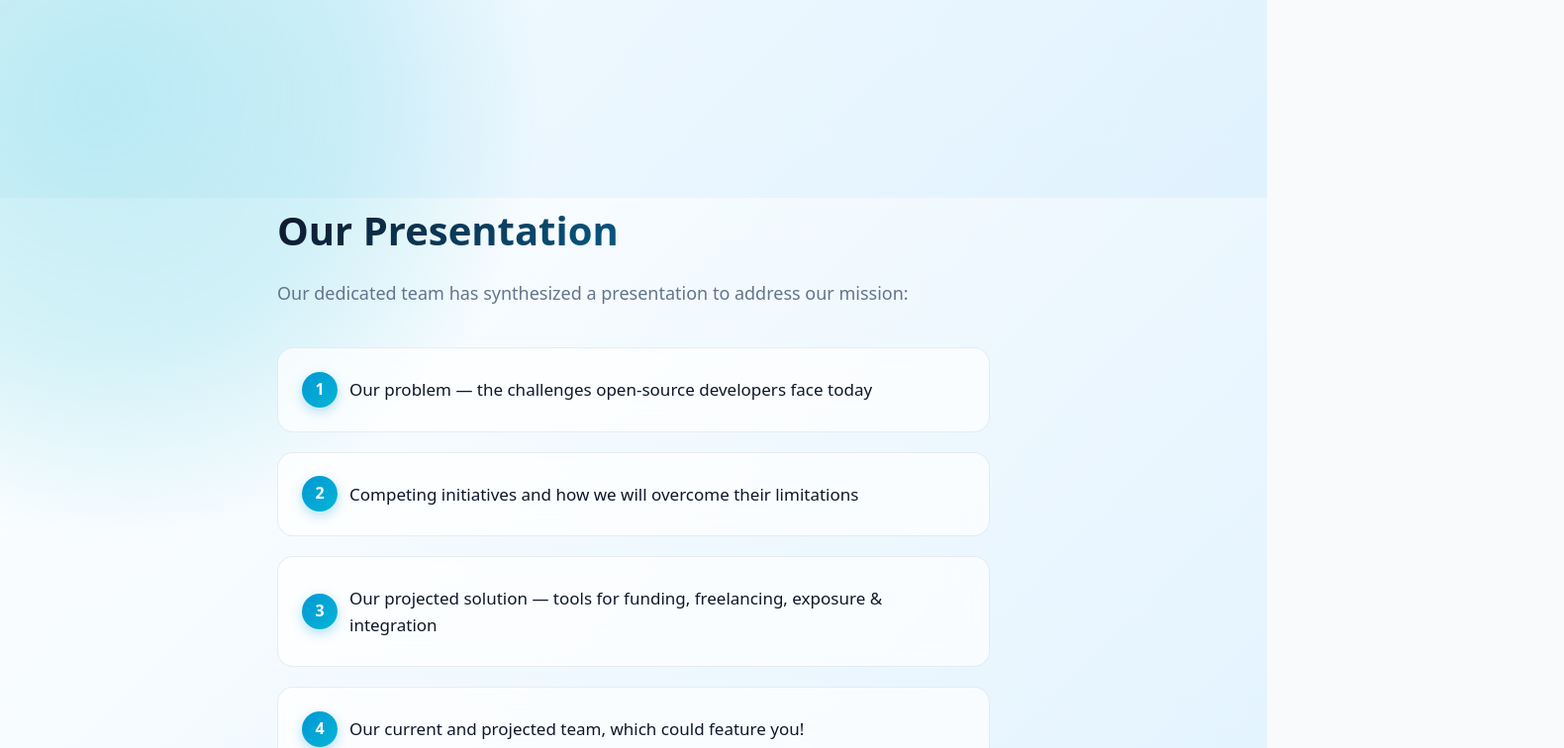
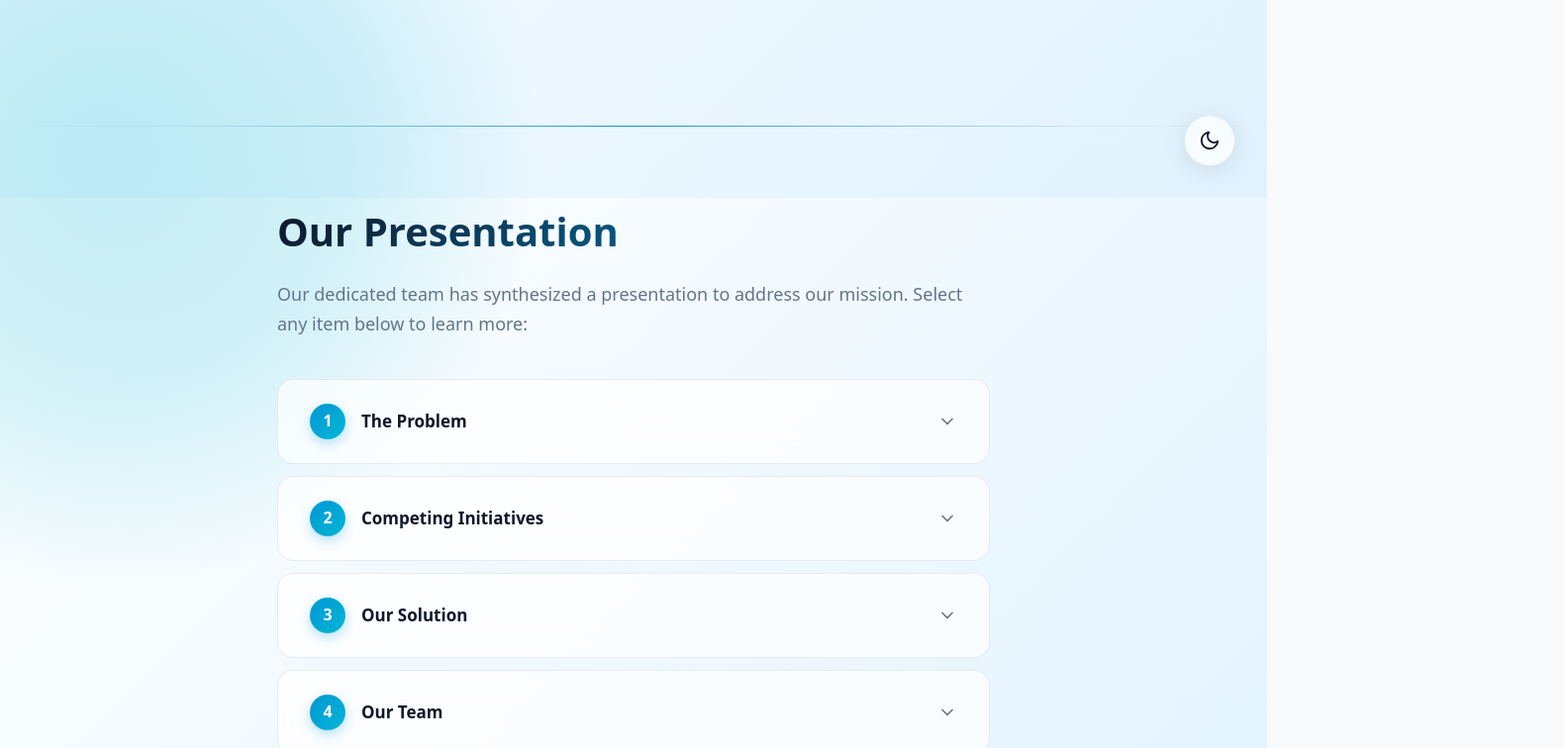
Before and after one commit to Big-Things-software/Big-Things-Software, a Next.js app: page /about in a window 1280 px wide. Shown: the part 600-1356 px from the top of the page at 99% size, 1580 px wide, since content can reach past the window. Built offline with nearby package versions, Linux system fonts and the light colour scheme.

Commit message:
Do requested changes to the homepage, Move Light/Dark mode button, Add line seperator for sections and make home page bg fixed

```diff
--- a/src/app/about/page.tsx
+++ b/src/app/about/page.tsx
@@ -1,4 +1,56 @@
+"use client";
+
+import { useState } from "react";
+import type { ReactNode } from "react";
 import Image from "next/image";
+
+function AccordionItem({
+  number,
+  title,
+  summary,
+  children,
+}: {
+  number: number;
+  title: string;
+  summary: string;
+  children: ReactNode;
+}) {
+  const [open, setOpen] = useState(false);
+
+  return (
+    <div className={`accordion-item${open ? " accordion-item--open" : ""}`}>
+      <button
+        className="accordion-trigger"
+        onClick={() => setOpen(o => !o)}
+        aria-expanded={open}
+        type="button"
+      >
+        <span className="accordion-number">{number}</span>
+        <span className="accordion-title">{title}</span>
+        <svg
+          className="accordion-chevron"
+          width="20"
+          height="20"
+          viewBox="0 0 24 24"
+          fill="none"
+          stroke="currentColor"
+          strokeWidth="2"
+          strokeLinecap="round"
+          strokeLinejoin="round"
+          aria-hidden="true"
+        >
+          <polyline points="6 9 12 15 18 9" />
+        </svg>
+      </button>
+      {open && (
+        <div className="accordion-body">
+          <p className="accordion-summary">{summary}</p>
+          {children}
+        </div>
+      )}
+    </div>
+  );
+}
 
 export default function AboutPage() {
   return (
@@ -29,29 +81,68 @@ export default function AboutPage() {
         </div>
       </section>
 
+      <hr className="section-divider" />
+
       <section className="section section--alt">
         <div className="section__inner section__inner--narrow">
           <h2 className="section__heading">Our Presentation</h2>
           <p className="section__description">
             Our dedicated team has synthesized a presentation to address our
-            mission:
+            mission. Select any item below to learn more:
           </p>
-          <ol className="presentation-list">
-            <li className="presentation-list__item">
-              Our problem &mdash; the challenges open-source developers face
-              today
-            </li>
-            <li className="presentation-list__item">
-              Competing initiatives and how we will overcome their limitations
-            </li>
-            <li className="presentation-list__item">
-              Our projected solution &mdash; tools for funding, freelancing,
-              exposure &amp; integration
-            </li>
-            <li className="presentation-list__item">
-              Our current and projected team, which could feature you!
-            </li>
-          </ol>
+          <div className="accordion">
+            <AccordionItem
+              number={1}
+              title="The Problem"
+              summary="The challenges open-source developers face today"
+            >
+              <p>
+                Open-source developers increasingly struggle with sustainable
+                funding, recognition, and integration pathways. Despite
+                powering much of the modern web, their work often goes
+                uncompensated and underexposed — leaving maintainers burned out
+                and critical projects underfunded.
+              </p>
+            </AccordionItem>
+            <AccordionItem
+              number={2}
+              title="Competing Initiatives"
+              summary="How we will overcome their limitations"
+            >
+              <p>
+                Existing platforms like GitHub Sponsors, Open Collective, and
+                Gitcoin address portions of this problem but fall short in
+                connecting the full ecosystem. None bridge funding, freelancing,
+                exposure, and integration in one cohesive, developer-first
+                system. Big Things Software does.
+              </p>
+            </AccordionItem>
+            <AccordionItem
+              number={3}
+              title="Our Solution"
+              summary="Tools for funding, freelancing, exposure and integration"
+            >
+              <p>
+                Our platform provides open-source maintainers with sustainable
+                revenue streams, visibility to the right communities, and
+                seamless integration tooling — all completely free for
+                developers. We eliminate barriers so great software can thrive.
+              </p>
+            </AccordionItem>
+            <AccordionItem
+              number={4}
+              title="Our Team"
+              summary="Our current and projected team, which could feature you!"
+            >
+              <p>
+                We&apos;re a growing team of developers, designers, and
+                advocates passionate about open source. We&apos;re always
+                looking for new contributors whose skills could make a real
+                difference. If that sounds like you, we&apos;d love to hear
+                from you.
+              </p>
+            </AccordionItem>
+          </div>
         </div>
       </section>
     </>
--- a/src/app/globals.css
+++ b/src/app/globals.css
@@ -68,7 +68,7 @@ body {
 body::before,
 body::after {
   content: "";
-  position: fixed;
+  position: absolute;
   border-radius: 50%;
   pointer-events: none;
   z-index: 0;
@@ -91,7 +91,7 @@ body::before {
 body::after {
   width: 900px;
   height: 900px;
-  bottom: -350px;
+  top: calc(50vh - 100px);
   left: -350px;
   background: radial-gradient(
     circle,
@@ -186,26 +186,31 @@ img {
   width: 100%;
 }
 
-.theme-toggle {
+.theme-toggle-float {
+  position: fixed;
+  bottom: 2rem;
+  right: 2rem;
+  z-index: 100;
   display: flex;
   align-items: center;
   justify-content: center;
-  width: 44px;
-  height: 44px;
+  width: 52px;
+  height: 52px;
   border: 1px solid var(--color-border);
   border-radius: 50%;
   background: var(--color-surface);
-  backdrop-filter: blur(8px);
+  backdrop-filter: blur(16px);
   color: var(--color-text);
   cursor: pointer;
   transition: all var(--transition);
+  box-shadow: 0 4px 24px var(--color-shadow);
 }
 
-.theme-toggle:hover {
+.theme-toggle-float:hover {
   border-color: var(--color-accent);
   color: var(--color-accent);
-  transform: scale(1.1);
-  box-shadow: 0 4px 12px var(--color-accent-glow);
+  transform: scale(1.08);
+  box-shadow: 0 8px 32px var(--color-accent-glow);
 }
 
 .main {
@@ -622,6 +627,109 @@ img {
   font-weight: 500;
 }
 
+.section-divider {
+  border: none;
+  height: 1px;
+  background: linear-gradient(
+    90deg,
+    transparent 0%,
+    var(--color-border) 15%,
+    var(--color-accent) 50%,
+    var(--color-border) 85%,
+    transparent 100%
+  );
+  margin: 0;
+  position: relative;
+  z-index: 1;
+}
+
+.accordion {
+  display: flex;
+  flex-direction: column;
+  gap: 0.75rem;
+}
+
+.accordion-item {
+  background: var(--color-surface);
+  backdrop-filter: blur(16px);
+  border: 1px solid var(--color-border);
+  border-radius: var(--radius);
+  overflow: hidden;
+  transition: border-color var(--transition), box-shadow var(--transition);
+}
+
+.accordion-item--open {
+  border-color: var(--color-accent);
+  box-shadow: 0 8px 24px var(--color-shadow);
+}
+
+.accordion-trigger {
+  width: 100%;
+  display: flex;
+  align-items: center;
+  gap: 1rem;
+  padding: 1.5rem 2rem;
+  background: none;
+  border: none;
+  cursor: pointer;
+  text-align: left;
+  color: var(--color-text);
+  font-family: var(--font-sans);
+  transition: color var(--transition);
+}
+
+.accordion-trigger:hover {
+  color: var(--color-accent);
+}
+
+.accordion-number {
+  flex-shrink: 0;
+  width: 2.25rem;
+  height: 2.25rem;
+  background: linear-gradient(135deg, var(--color-accent) 0%, #06b6d4 100%);
+  color: #ffffff;
+  border-radius: 50%;
+  display: flex;
+  align-items: center;
+  justify-content: center;
+  font-size: 1rem;
+  font-weight: 700;
+  box-shadow: 0 4px 12px var(--color-accent-glow);
+}
+
+.accordion-title {
+  flex: 1;
+  font-size: 1.0625rem;
+  font-weight: 600;
+}
+
+.accordion-chevron {
+  flex-shrink: 0;
+  color: var(--color-text-muted);
+  transition: transform var(--transition), color var(--transition);
+}
+
+.accordion-item--open .accordion-chevron {
+  transform: rotate(180deg);
+  color: var(--color-accent);
+}
+
+.accordion-body {
+  padding: 0 2rem 1.5rem 5.25rem;
+  color: var(--color-text-muted);
+  font-size: 1rem;
+  line-height: 1.7;
+  display: flex;
+  flex-direction: column;
+  gap: 0.75rem;
+}
+
+.accordion-summary {
+  font-size: 0.9375rem;
+  font-weight: 600;
+  color: var(--color-accent);
+}
+
 @media (max-width: 768px) {
   .header__brand {
     display: none;
--- a/src/app/page.tsx
+++ b/src/app/page.tsx
@@ -31,6 +31,8 @@ export default function Home() {
           </div>
         </div>
       </section>
+
+      <hr className="section-divider" />
 
       <section className="section">
         <div className="section__inner">
@@ -73,6 +75,8 @@ export default function Home() {
         </div>
       </section>
 
+      <hr className="section-divider" />
+
       <section className="section section--accent">
         <div className="section__inner section__inner--center">
           <h2 className="section__heading">Our Team Could Feature You</h2>
--- a/src/components/ClientShell.tsx
+++ b/src/components/ClientShell.tsx
@@ -3,6 +3,7 @@
 import { ThemeProvider } from "@/context/ThemeContext";
 import Header from "@/components/Header";
 import Footer from "@/components/Footer";
+import ThemeToggle from "@/components/ThemeToggle";
 import type { ReactNode } from "react";
 
 export default function ClientShell({ children }: { children: ReactNode }) {
@@ -11,6 +12,7 @@ export default function ClientShell({ children }: { children: ReactNode }) {
       <Header />
       <main className="main">{children}</main>
       <Footer />
+      <ThemeToggle />
     </ThemeProvider>
   );
 }
--- a/src/components/Header.tsx
+++ b/src/components/Header.tsx
@@ -5,7 +5,7 @@ import Link from "next/link";
 import { useTheme } from "@/context/ThemeContext";
 
 export default function Header() {
-  const { theme, toggleTheme } = useTheme();
+  const { theme } = useTheme();
 
   return (
     <header className="header">
@@ -13,12 +13,12 @@ export default function Header() {
         <Link href="/" className="header__logo-link" aria-label="Home">
           <Image
             src={theme === "dark" ? "/dark-logo.png" : "/light-logo.png"}
-            alt="Big Things Software"
+            alt="Big Things"
             width={48}
             height={48}
             priority
           />
-          <span className="header__brand">Big Things Software</span>
+          <span className="header__brand">Big Things</span>
         </Link>
 
         <nav aria-label="Main navigation">
@@ -34,31 +34,6 @@ export default function Header() {
             </li>
           </ul>
         </nav>
-
-        <button
-          onClick={toggleTheme}
-          className="theme-toggle"
-          aria-label={`Switch to ${theme === "light" ? "dark" : "light"} mode`}
-          type="button"
-        >
-          {theme === "light" ? (
-            <svg width="20" height="20" viewBox="0 0 24 24" fill="none" stroke="currentColor" strokeWidth="2" strokeLinecap="round" strokeLinejoin="round">
-              <path d="M21 12.79A9 9 0 1 1 11.21 3 7 7 0 0 0 21 12.79z" />
-            </svg>
-          ) : (
-            <svg width="20" height="20" viewBox="0 0 24 24" fill="none" stroke="currentColor" strokeWidth="2" strokeLinecap="round" strokeLinejoin="round">
-              <circle cx="12" cy="12" r="5" />
-              <line x1="12" y1="1" x2="12" y2="3" />
-              <line x1="12" y1="21" x2="12" y2="23" />
-              <line x1="4.22" y1="4.22" x2="5.64" y2="5.64" />
-              <line x1="18.36" y1="18.36" x2="19.78" y2="19.78" />
-              <line x1="1" y1="12" x2="3" y2="12" />
-              <line x1="21" y1="12" x2="23" y2="12" />
-              <line x1="4.22" y1="19.78" x2="5.64" y2="18.36" />
-              <line x1="18.36" y1="5.64" x2="19.78" y2="4.22" />
-            </svg>
-          )}
-        </button>
       </div>
     </header>
   );
--- /dev/null
+++ b/src/components/ThemeToggle.tsx
@@ -0,0 +1,54 @@
+"use client";
+
+import { useTheme } from "@/context/ThemeContext";
+
+export default function ThemeToggle() {
+  const { theme, toggleTheme } = useTheme();
+
+  return (
+    <button
+      onClick={toggleTheme}
+      className="theme-toggle-float"
+      aria-label={`Switch to ${theme === "light" ? "dark" : "light"} mode`}
+      type="button"
+    >
+      {theme === "light" ? (
+        <svg
+          width="22"
+          height="22"
+          viewBox="0 0 24 24"
+          fill="none"
+          stroke="currentColor"
+          strokeWidth="2"
+          strokeLinecap="round"
+          strokeLinejoin="round"
+          aria-hidden="true"
+        >
+          <path d="M21 12.79A9 9 0 1 1 11.21 3 7 7 0 0 0 21 12.79z" />
+        </svg>
+      ) : (
+        <svg
+          width="22"
+          height="22"
+          viewBox="0 0 24 24"
+          fill="none"
+          stroke="currentColor"
+          strokeWidth="2"
+          strokeLinecap="round"
+          strokeLinejoin="round"
+          aria-hidden="true"
+        >
+          <circle cx="12" cy="12" r="5" />
+          <line x1="12" y1="1" x2="12" y2="3" />
+          <line x1="12" y1="21" x2="12" y2="23" />
+          <line x1="4.22" y1="4.22" x2="5.64" y2="5.64" />
+          <line x1="18.36" y1="18.36" x2="19.78" y2="19.78" />
+          <line x1="1" y1="12" x2="3" y2="12" />
+          <line x1="21" y1="12" x2="23" y2="12" />
+          <line x1="4.22" y1="19.78" x2="5.64" y2="18.36" />
+          <line x1="18.36" y1="5.64" x2="19.78" y2="4.22" />
+        </svg>
+      )}
+    </button>
+  );
+}
```
